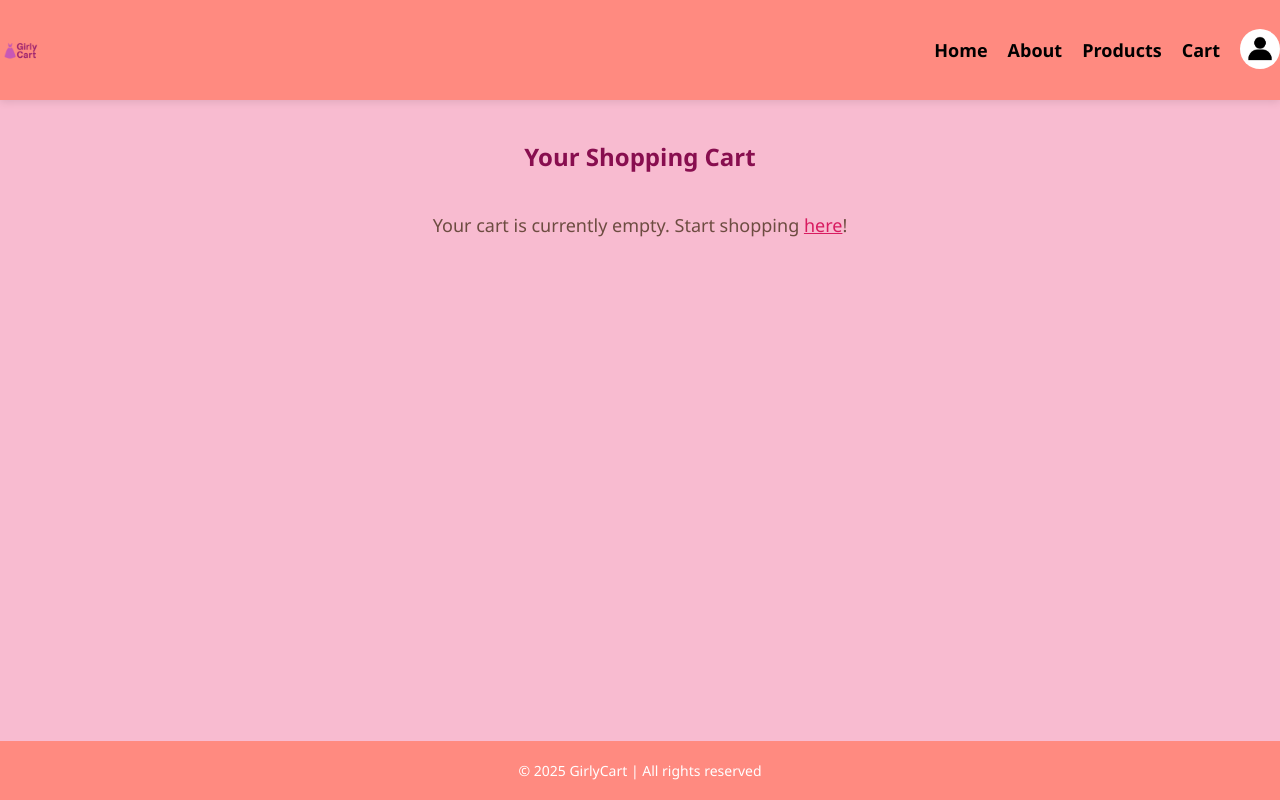
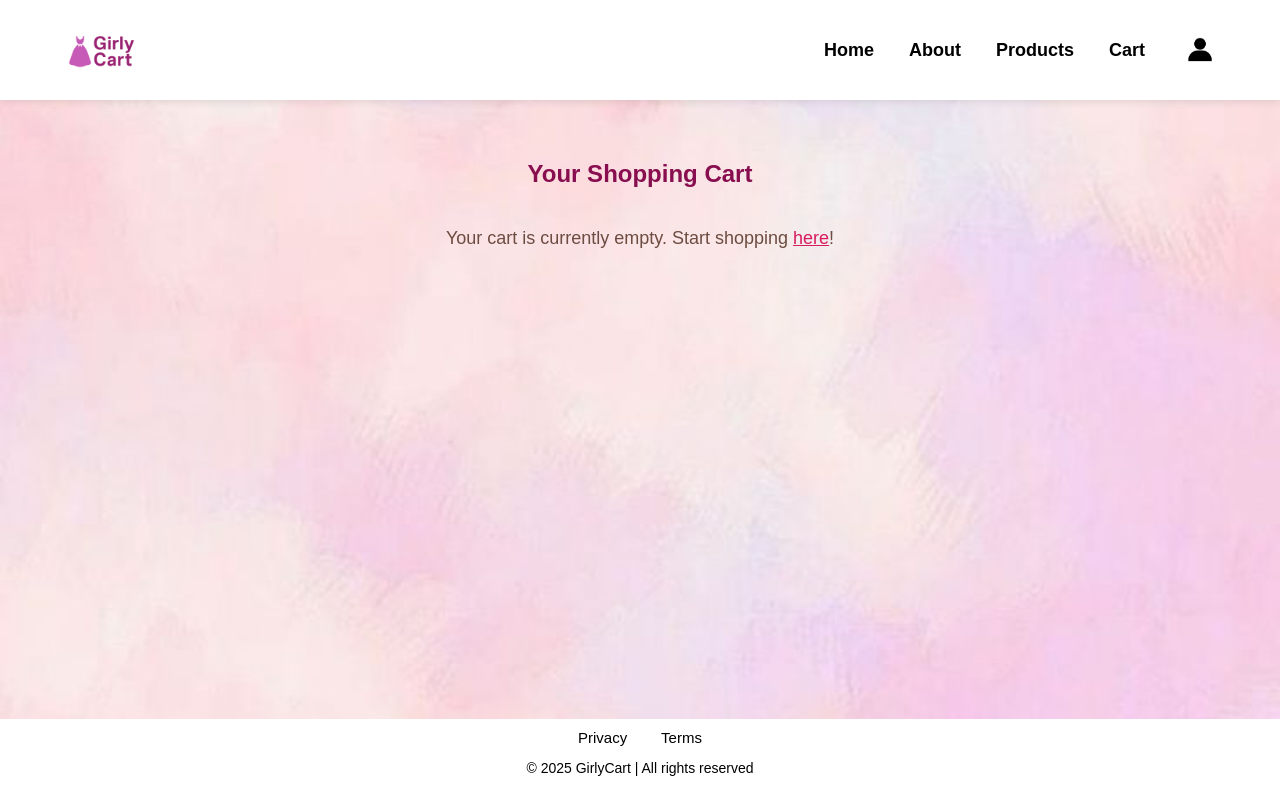
Before and after one commit to Khushbusaifi012/E-commerce_store, a Django app: page /cart/ in a window 1280 px wide. Run offline with Django 5.2, Linux system fonts and the light colour scheme; a user stored in the database is signed in; data that the repository does not hold is empty.

Commit message:
some changes in cart and about section

```diff
--- a/girlstore/girlstore/settings.py
+++ b/girlstore/girlstore/settings.py
@@ -19,6 +19,8 @@ BASE_DIR = Path(__file__).resolve().parent.parent
 
 MEDIA_URL = '/media/'
 MEDIA_ROOT = os.path.join(BASE_DIR, 'media')    #for uploading images
+
+LOGIN_URL = '/login/'
 
 # Quick-start development settings - unsuitable for production
 # See https://docs.djangoproject.com/en/5.2/howto/deployment/checklist/
--- a/girlstore/static/style.css
+++ b/girlstore/static/style.css
@@ -302,7 +302,6 @@ footer {
   border-radius: 10px;
 }
 
-
 /* Creator Info Section */
 .creator-info {
   background-color: #fff0f5;
@@ -318,7 +317,6 @@ footer {
   display: block;
   width: 100%;
 }
-
 
 .creator-content {
   display: flex;
@@ -379,9 +377,9 @@ footer {
   text-decoration: underline;
 }
 
-
 /* Products */
 .products {
+    background: url('images/bg.jpg') no-repeat center center/cover;
     background-color: #fff0f5;
     padding: 40px;
     text-align: center;
--- a/girlstore/templates/about.html
+++ b/girlstore/templates/about.html
@@ -81,6 +81,7 @@
         This platform is my initiative to learn, grow, and bring value through beautiful, usable web experiences.
        I have worked as a full stack developer in this project, from frontend to backend functionality and also from database.
       </p>
+      <h3>Feel free to connect!</h3>
 
       <ul class="creator-links">
   <li>
--- a/girlstore/templates/cart.html
+++ b/girlstore/templates/cart.html
@@ -5,54 +5,11 @@
     <title>Your Cart - GirlyCart</title>
     {% load static %}
     <link rel="stylesheet" href="{% static 'style.css' %}">
-    <style>
-        * {
-            margin: 0;
-            padding: 0;
-            box-sizing: border-box;
-        }
 
-        body {
-            min-height: 100vh;
-            display: flex;
-            flex-direction: column;
-            font-family: 'Segoe UI', sans-serif;
-            background-color: #fce4ec;
-        }
-
-        .navbar {
-            background-color: #ff8a80;
-            padding: 15px 0;
-        }
-
-        .navbar-flex {
-            display: flex;
-            justify-content: space-between;
-            align-items: center;
-            max-width: 1200px;
-            margin: 0 auto;
-            padding: 0 20px;
-        }
-
-        .nav-links {
-            list-style: none;
-            display: flex;
-            gap: 20px;
-        }
-
-        .nav-links a {
-            color: white;
-            text-decoration: none;
-            font-weight: bold;
-        }
-
-        .logo-img {
-            height: 50px;
-        }
-
+<style>
         .cart-section {
             padding: 40px 20px;
-            background-color: #f8bbd0;
+            background: url('images/bg.jpg') no-repeat center center/cover;
             flex: 1;
         }
 
@@ -107,12 +64,20 @@
             background-color: #d81b60;
         }
 
-        footer {
-            text-align: center;
-            padding: 20px;
-            background-color: #ff8a80;
-            color: white;
-        }
+        html, body {
+        height: 100%;
+        margin: 0;
+        padding: 0;
+
+     }
+     body {
+    min-height: 100vh;
+    display: flex;
+    flex-direction: column;
+}
+.cart-section {
+    flex: 1;
+}
 
         .empty-message {
             text-align: center;
@@ -201,7 +166,11 @@
 
 <!--Footer-->
 <footer>
-    <p>&copy; 2025 GirlyCart | All rights reserved</p>
+    <div class="footer-links">
+        <a href="#">Privacy</a>
+        <a href="#">Terms</a>
+    </div>
+    <p>&copy;  2025 GirlyCart | All rights reserved</p>
 </footer>
 
 </body>
```
